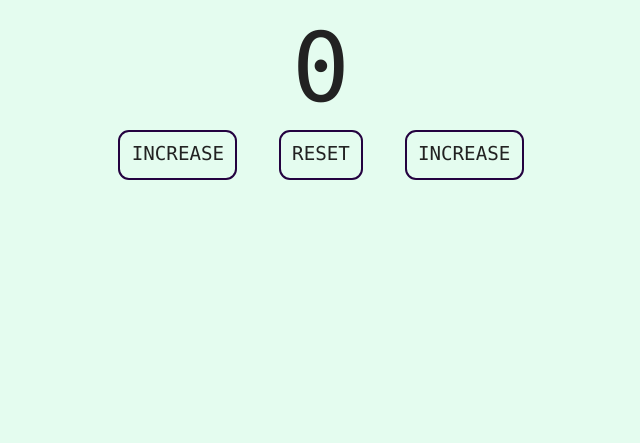
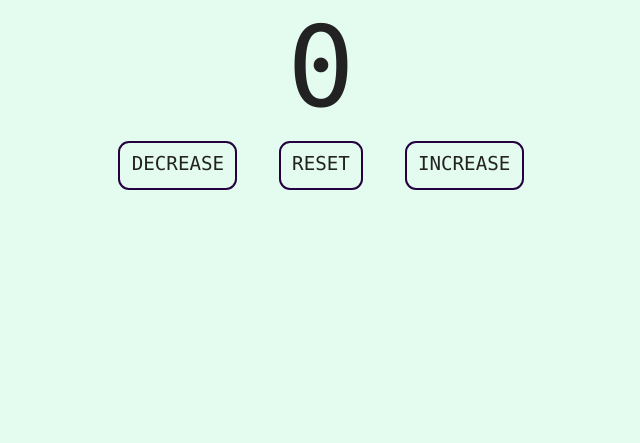
Before and after one commit to arturcoqueiro/Counter, a plain HTML site: page index.html in a window 1280 px wide. Shown: the part 357-800 px from the top of the page, without its empty margins (319-959 px from the left). Drawn offline with Linux system fonts and the light colour scheme.

Commit message:
all done :)

```diff
--- a/index.html
+++ b/index.html
@@ -13,11 +13,12 @@
       <h1>Counter</h1>
       <span id="value">0</span>
       <div class="btn-container">
-        <button class="btn decrease">increase</button>
+        <button class="btn decrease">decrease</button>
         <button class="btn reset">reset</button>
         <button class="btn increase">increase</button>
       </div>
     </div>
   </main>
+  <script src="app.js"></script>
 </body>
 </html>
--- a/style.css
+++ b/style.css
@@ -30,7 +30,7 @@ h1{
 }
 
 span{
-  font-size: 6rem;
+  font-size: 7rem;
   margin-bottom: 3rem;
 }
 
```
